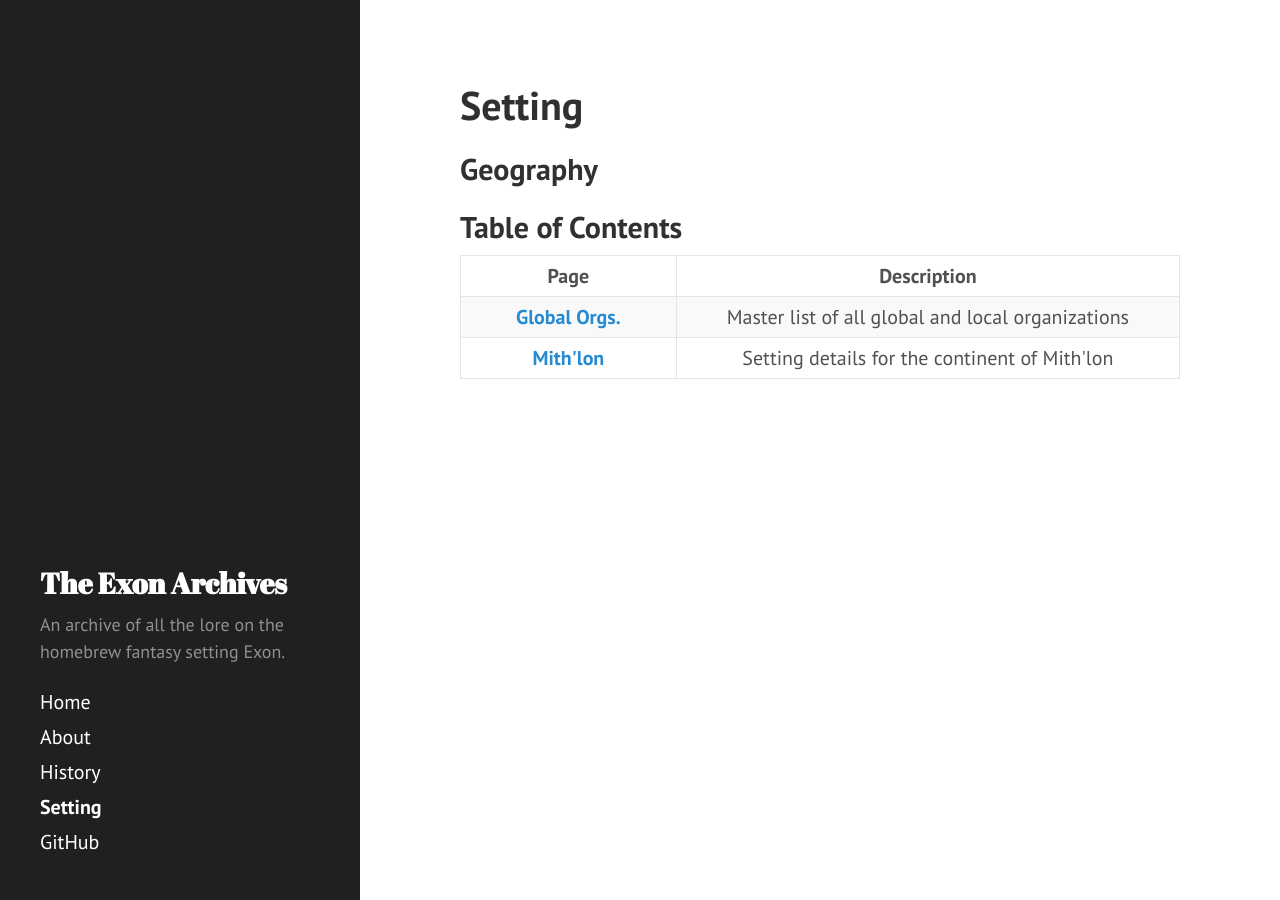
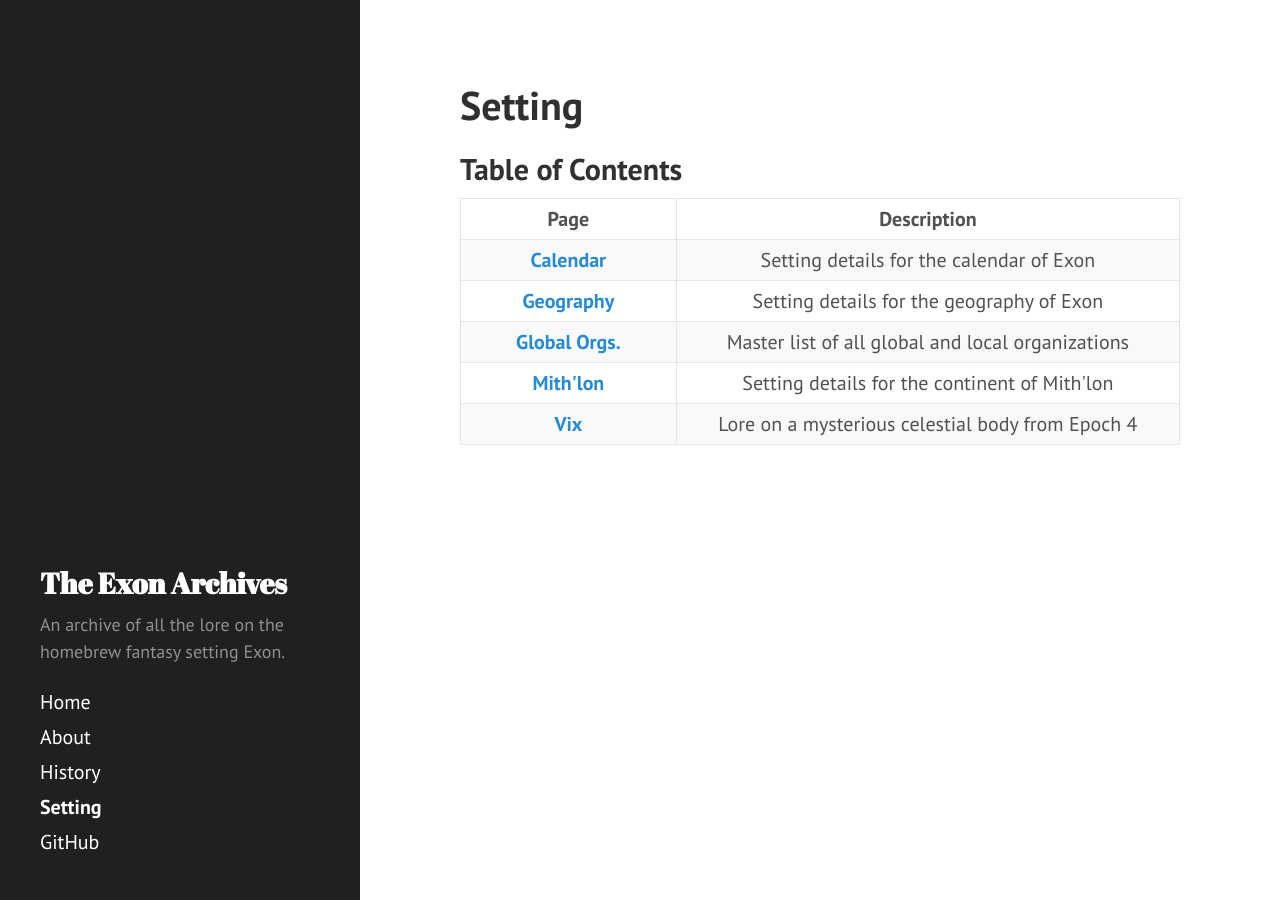
Before and after one commit to Aakankshy/Exon, a Jekyll site: the page built from setting/index.md, in a window 1280 px wide. Built offline with Jekyll 4.4.1, drawn with Linux system fonts in a browser that asks for light colours.

```diff
--- /dev/null
+++ b/setting/calendar.md
@@ -0,0 +1,6 @@
+---
+layout: page
+title: Calendar
+description: Setting details for the calendar of Exon
+excerpt_separator: <!--more-->
+---
--- /dev/null
+++ b/setting/geography.md
@@ -0,0 +1,6 @@
+---
+layout: page
+title: Geography
+description: Setting details for the geography of Exon
+excerpt_separator: <!--more-->
+---
--- /dev/null
+++ b/setting/vix.md
@@ -0,0 +1,7 @@
+---
+layout: page
+title: Vix
+description: Lore on a mysterious celestial body from Epoch 4
+excerpt_separator: <!--more-->
+spoiler: true
+---
```
Also changed, not shown: history/creation-myth.md (added, +108 -0 lines), setting/index.md (+0 -2 lines).
